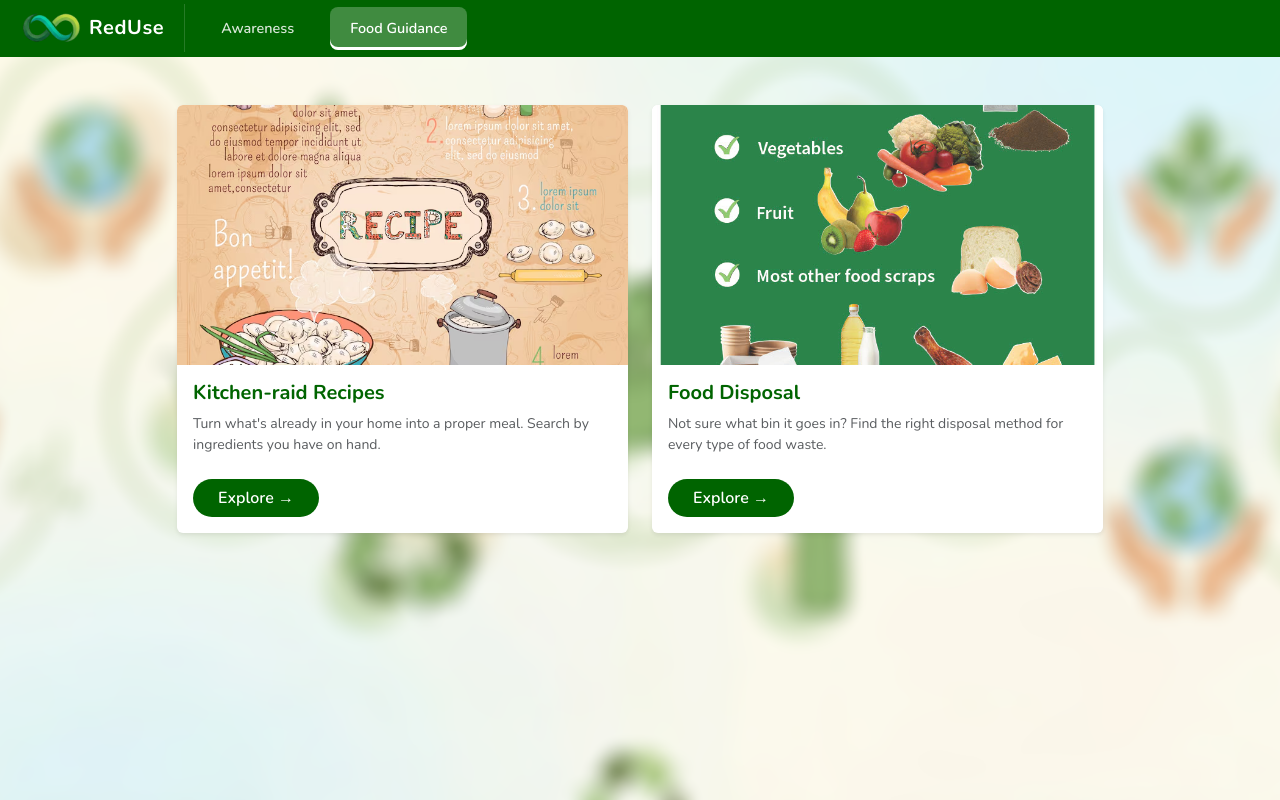
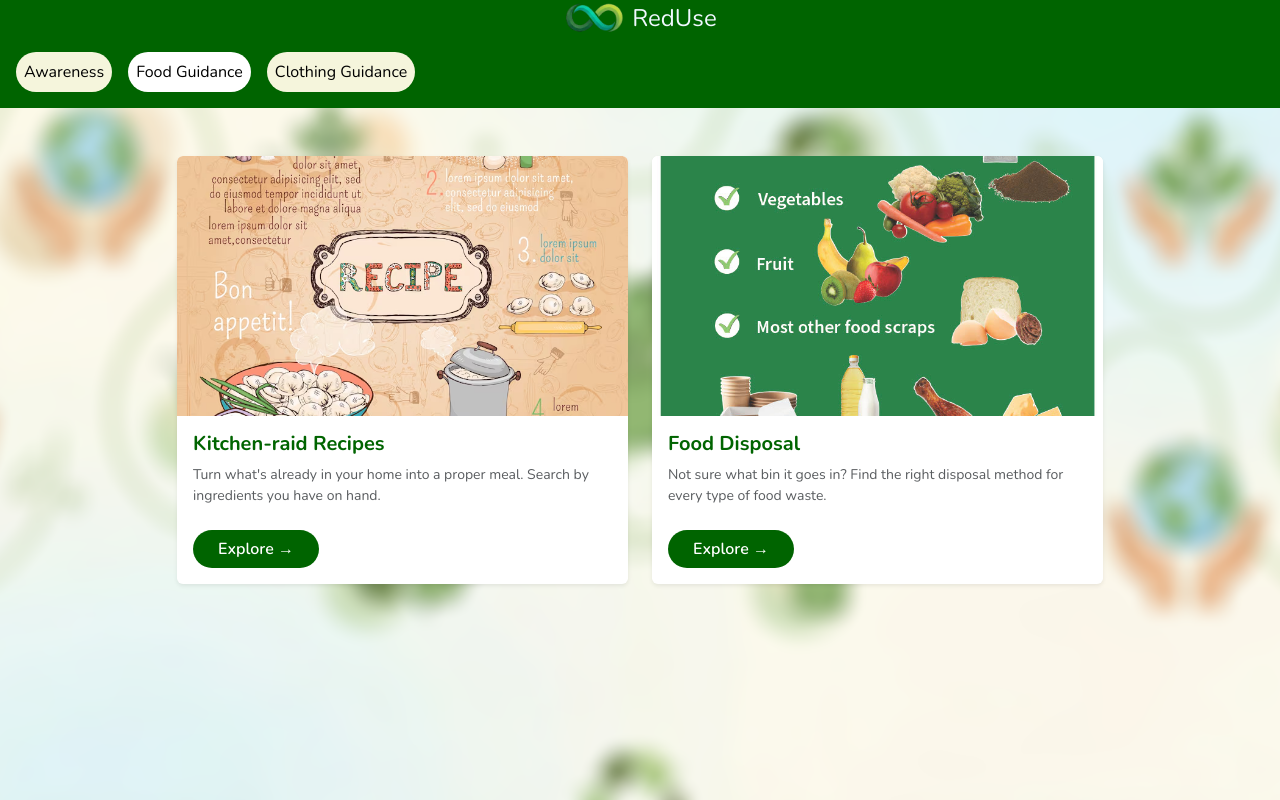
Before and after one commit to czhu0048-hash/FIT5120-Consumption-Advisor, a Vue app: page /FIT5120-Consumption-Advisor/food in a window 1280 px wide. Built offline with nearby package versions, Linux system fonts and the light colour scheme.

Commit message:
impl: Created clothing section

```diff
--- a/package.json
+++ b/package.json
@@ -14,12 +14,14 @@
   },
   "dependencies": {
     "@google/genai": "^1.48.0",
+    "apexcharts": "^5.10.6",
     "bootstrap": "^5.3.8",
     "papaparse": "^5.5.3",
     "primeicons": "^7.0.0",
     "router": "^2.2.0",
     "vue": "^3.5.30",
-    "vue-router": "^5.0.4"
+    "vue-router": "^5.0.4",
+    "vue3-apexcharts": "^1.11.1"
   },
   "devDependencies": {
     "@eslint/js": "^10.0.1",
--- a/src/App.vue
+++ b/src/App.vue
@@ -5,22 +5,22 @@
 <template>
   <div class="app-wrapper d-flex flex-row flex-md-column min-vh-100">
     <nav class="nav-sidebar flex-shrink-0 bg_main">
-      <div class="nav-brand d-flex align-items-center justify-content-center gap-2">
-        <img src="@/assets/Icon_reduse.png" alt="RedUse Logo" class="nav_logo" />
-        <span class="font_main nav-brand-text">RedUse</span>
+      <div class="row align-items-center justify-content-center">
+        <div class="d-flex align-items-center justify-content-center gap-2">
+          <img src="@/assets/Icon_reduse.png" alt="RedUse Logo" class="nav_logo" />
+          <span class="font_main" style="font-size: 150%; text-align: center;">RedUse</span>
+        </div>
       </div>
-      <ul class="nav-links w-100 d-flex flex-column flex-md-row p-0 m-0">
-        <li class="nav-link-item">
-          <router-link to="/" class="nav_item_custom d-flex align-items-center justify-content-center gap-2">
-            <!-- <i class="pi pi-chart-bar"></i> -->
-            <span>Awareness</span>
-          </router-link>
+      <ul class="w-100 d-flex flex-column flex-md-row p-2 m-0" style="align-items: center;">
+        <li class="m-2 col-12 col-md-auto" style="text-align: center;">
+          <router-link to="/" class="nav_item_custom text-black d-block p-2 button_sub">Awareness</router-link>
         </li>
-        <li class="nav-link-item">
-          <router-link to="/food" class="nav_item_custom d-flex align-items-center justify-content-center gap-2">
-            <!-- <i class="pi pi-apple"></i> -->
-            <span>Food Guidance</span>
-          </router-link>
+        <li class="m-2 col-12 col-md-auto" style="text-align: center;">
+          <router-link to="/food" class="nav_item_custom d-block p-2 button_sub">Food
+            Guidance</router-link>
+        </li>
+        <li class="m-2 col-12 col-md-auto" style="text-align: center;">
+          <router-link to="/clothing" class="nav_item_custom d-block p-2 button_sub">Clothing Guidance</router-link>
         </li>
       </ul>
     </nav>
@@ -47,17 +47,23 @@
   z-index: 1;
 }
 
-/* Brand */
-.nav-brand {
-  padding: 0.75rem 1rem;
-  border-bottom: 1px solid rgba(255, 255, 255, 0.15);
+.nav_item_custom {
+  text-decoration: none;
+  color: black;
+  transition: background-color 0.3s ease-out, color 0.3s ease-out;
 }
 
-.nav-brand-text {
-  font-size: 1.25rem;
-  font-weight: 700;
-  letter-spacing: 0.03em;
-  color: white;
+.nav_item_custom:hover {
+  background-color: white;
+}
+
+.nav_item_custom.router-link-active {
+  background-color: white;
+}
+
+
+ul {
+  list-style: none;
 }
 
 .nav_logo {
@@ -66,79 +72,23 @@
   display: block;
 }
 
-/* Nav links list */
-ul.nav-links {
-  list-style: none;
+
+/* Movile nav bar */
+.nav-sidebar {
+  width: 120px;
+  min-height: 100vh;
 }
 
-.nav-link-item {
-  width: 100%;
-}
-
-/* Individual link */
-.nav_item_custom {
-  text-decoration: none;
-  color: rgba(255, 255, 255, 0.85);
-  font-weight: 600;
-  font-size: 0.9rem;
-  padding: 0.65rem 1.25rem;
-  border-radius: 0.5rem;
-  margin: 0.2rem 0.5rem;
-  transition: background-color 0.2s ease, color 0.2s ease;
-  gap: 0.5rem;
-}
-
-.nav_item_custom i {
-  font-size: 1rem;
-  opacity: 0.85;
-}
-
-.nav_item_custom:hover {
-  background-color: rgba(255, 255, 255, 0.15);
-  color: white;
-}
-
-.nav_item_custom.router-link-active {
-  background-color: rgba(255, 255, 255, 0.25);
-  color: white;
-  box-shadow: inset 3px 0 0 white;
-}
-
-/* Mobile sidebar */
-.nav-sidebar {
-  width: 130px;
-  min-height: 100vh;
-  display: flex;
-  flex-direction: column;
-}
-
-/* Desktop top bar */
+/* Desktop nav bar */
 @media (min-width: 800px) {
   .nav-sidebar {
     width: 100%;
     min-height: auto;
-    flex-direction: row;
-    align-items: center;
   }
 
-  .nav-brand {
-    border-bottom: none;
-    border-right: 1px solid rgba(255, 255, 255, 0.15);
-    padding: 0.5rem 1.25rem;
-    white-space: nowrap;
+  .nav-item-custom {
+    width: 100%;
   }
 
-  ul.nav-links {
-    flex-direction: row !important;
-    padding: 0.25rem 0.5rem !important;
-  }
-
-  .nav-link-item {
-    width: auto;
-  }
-
-  .nav_item_custom.router-link-active {
-    box-shadow: inset 0 -3px 0 white;
-  }
 }
 </style>
--- /dev/null
+++ b/src/components/MainFeaturePortal.vue
@@ -0,0 +1,46 @@
+<template>
+    <div class="col-12 col-md-6 col-lg-5">
+        <div class="card border-0 shadow-sm overflow-hidden h-100">
+            <div class="position-relative">
+                <img :src="imageSrc" :alt="featureName" class="card-img-top object-fit-cover" style="height: 260px;">
+            </div>
+            <div class="card-body d-flex flex-column gap-2">
+                <h5 class="card-title fw-bold font_sub mb-0">{{ featureName }}</h5>
+                <p class="card-text text-muted small">{{ featureDescription }}</p>
+                <button class="btn mt-auto align-self-start px-4 fw-semibold"
+                    style="background-color: darkgreen; color: white; border-radius: 2rem;" @click="gotoFeature">
+                    Explore →
+                </button>
+            </div>
+        </div>
+    </div>
+</template>
+
+<script setup>
+import { useRouter } from 'vue-router';
+const router = useRouter();
+
+const props = defineProps({
+    featureName: {
+        type: String,
+        default: () => ("")
+    },
+    featureDescription: {
+        type: String,
+        default: () => ("")
+    },
+    routerPath: {
+        type: String,
+        default: () => ("")
+    },
+    imageSrc: {
+        type: String,
+        default: () => ("")
+    },
+})
+
+const gotoFeature = () => {
+    router.push(props.routerPath)
+}
+
+</script>
--- a/src/router/index.js
+++ b/src/router/index.js
@@ -3,6 +3,7 @@ import FoodMainView from '@/views/FoodMainView.vue'
 import FoodDisposalView from '@/views/FoodDisposalView.vue'
 import LeftoverRecipeViewAltTwo from '@/views/LeftoverRecipeViewAltTwo.vue'
 import WelcomeView from '@/views/WelcomeView.vue'
+import ClothingMainView from '@/views/ClothingMainView.vue'
 
 
 const routes = [
@@ -25,6 +26,11 @@ const routes = [
         path: '/food2',
         name: 'Leftover Disposal',
         component: FoodDisposalView
+    },
+    {
+        path: '/clothing',
+        name: 'Clothing',
+        component: ClothingMainView
     }
 ]
 
--- /dev/null
+++ b/src/views/ClothingMainView.vue
@@ -0,0 +1,27 @@
+<template>
+    <div class="container py-5">
+        <div class="row g-4 justify-content-center">
+
+            <!-- Awareness portal -->
+            <MainFeaturePortal feature-name="Awareness" feature-description="Clothing Wastage Awareness."
+                router-path="/food1" :image-src="foodMainOne" />
+
+            <!-- Disposal portal -->
+            <MainFeaturePortal feature-name="Before You Buy"
+                feature-description="Before You Buy Clothing Decision Support." router-path="/food2"
+                :image-src="foodMainTwo" />
+
+            <!-- Estimation portal -->
+            <MainFeaturePortal feature-name="Calculator"
+                feature-description="Estimate Clothing Longevity and Break-Even Value" router-path="/food2"
+                :image-src="foodMainTwo" />
+
+        </div>
+    </div>
+</template>
+
+<script setup>
+import MainFeaturePortal from '@/components/MainFeaturePortal.vue';
+import foodMainOne from '../assets/FoodMainOne.png';
+import foodMainTwo from '../assets/FoodMainTwo.png';
+</script>
--- a/src/views/FoodMainView.vue
+++ b/src/views/FoodMainView.vue
@@ -3,53 +3,21 @@
         <div class="row g-4 justify-content-center">
 
             <!-- Recipe portal -->
-            <div class="col-12 col-md-6 col-lg-5">
-                <div class="card border-0 shadow-sm overflow-hidden h-100">
-                    <div class="position-relative">
-                        <img src="../assets/FoodMainOne.png" alt="Leftover Recipes"
-                            class="card-img-top object-fit-cover" style="height: 260px;">
-                    </div>
-                    <div class="card-body d-flex flex-column gap-2">
-                        <h5 class="card-title fw-bold font_sub mb-0">Kitchen-raid Recipes</h5>
-                        <p class="card-text text-muted small">Turn what's already in your home into a proper meal.
-                            Search by ingredients you have on hand.</p>
-                        <button class="btn mt-auto align-self-start px-4 fw-semibold"
-                            style="background-color: darkgreen; color: white; border-radius: 2rem;" @click="toFoodOne">
-                            Explore →
-                        </button>
-                    </div>
-                </div>
-            </div>
+            <MainFeaturePortal feature-name="Kitchen-raid Recipes"
+                feature-description="Turn what's already in your home into a proper meal. Search by ingredients you have on hand."
+                router-path="/food1" :image-src="foodMainOne" />
 
             <!-- Disposal portal -->
-            <div class="col-12 col-md-6 col-lg-5">
-                <div class="card border-0 shadow-sm overflow-hidden h-100">
-                    <div class="position-relative">
-                        <img src="../assets/FoodMainTwo.png" alt="Food Disposal" class="card-img-top object-fit-cover"
-                            style="height: 260px;">
-                    </div>
-                    <div class="card-body d-flex flex-column gap-2">
-                        <h5 class="card-title fw-bold font_sub mb-0">Food Disposal</h5>
-                        <p class="card-text text-muted small">Not sure what bin it goes in? Find the right disposal
-                            method for every type of food waste.</p>
-                        <button class="btn mt-auto align-self-start px-4 fw-semibold"
-                            style="background-color: darkgreen; color: white; border-radius: 2rem;" @click="toFoodTwo">
-                            Explore →
-                        </button>
-                    </div>
-                </div>
-            </div>
+            <MainFeaturePortal feature-name="Food Disposal"
+                feature-description="Not sure what bin it goes in? Find the right disposal method for every type of food waste."
+                router-path="/food2" :image-src="foodMainTwo" />
 
         </div>
     </div>
 </template>
 
 <script setup>
-import { routerPushWithBase } from '@/utils/routerManipulation';
-import { useRouter } from 'vue-router';
-
-const router = useRouter();
-
-const toFoodOne = () => router.push(routerPushWithBase("/food1"))
-const toFoodTwo = () => router.push(routerPushWithBase("/food2"))
+import MainFeaturePortal from '@/components/MainFeaturePortal.vue';
+import foodMainOne from '../assets/FoodMainOne.png';
+import foodMainTwo from '../assets/FoodMainTwo.png';
 </script>
```
Also changed, not shown: 1 other file (tests, documents, lock files or other folders).
